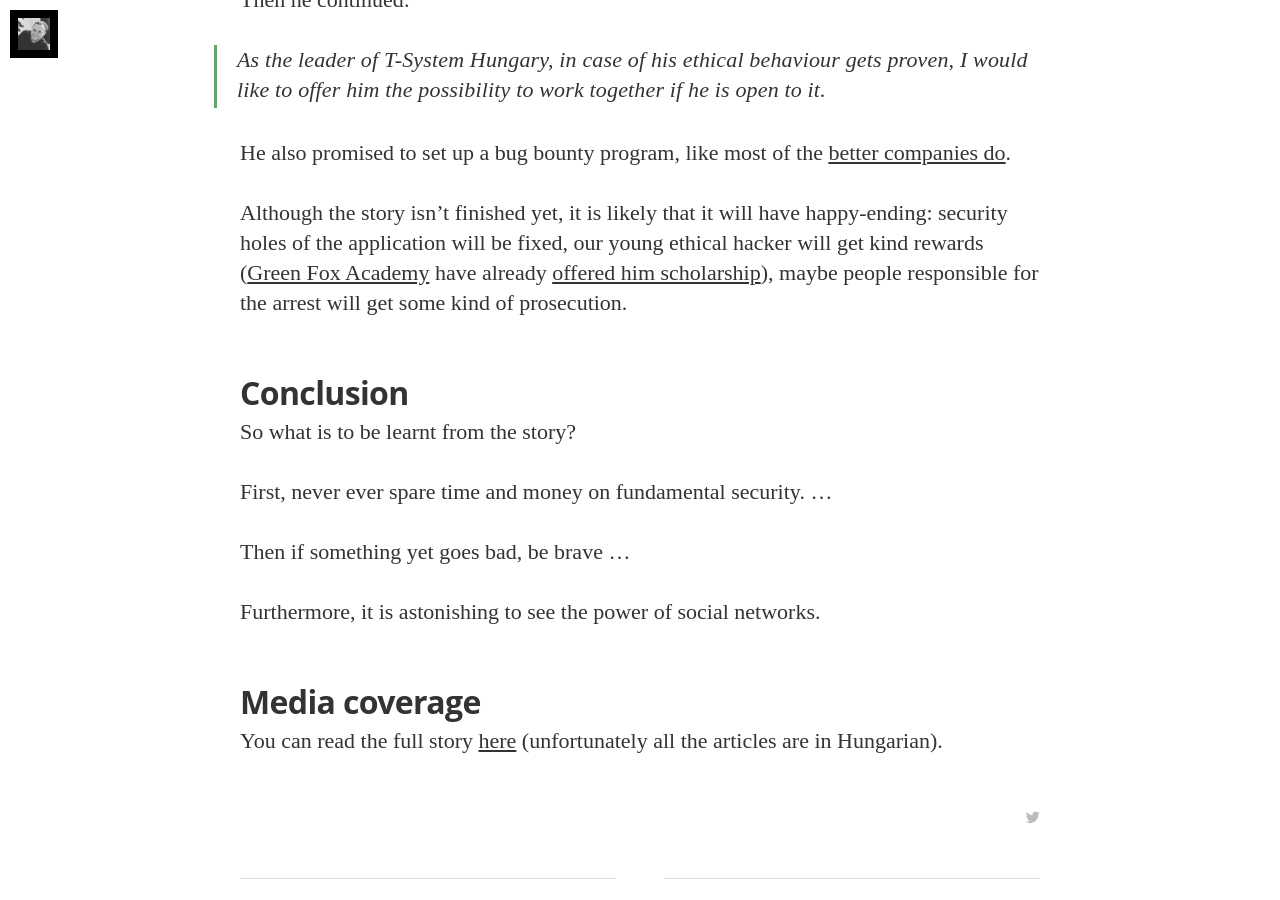
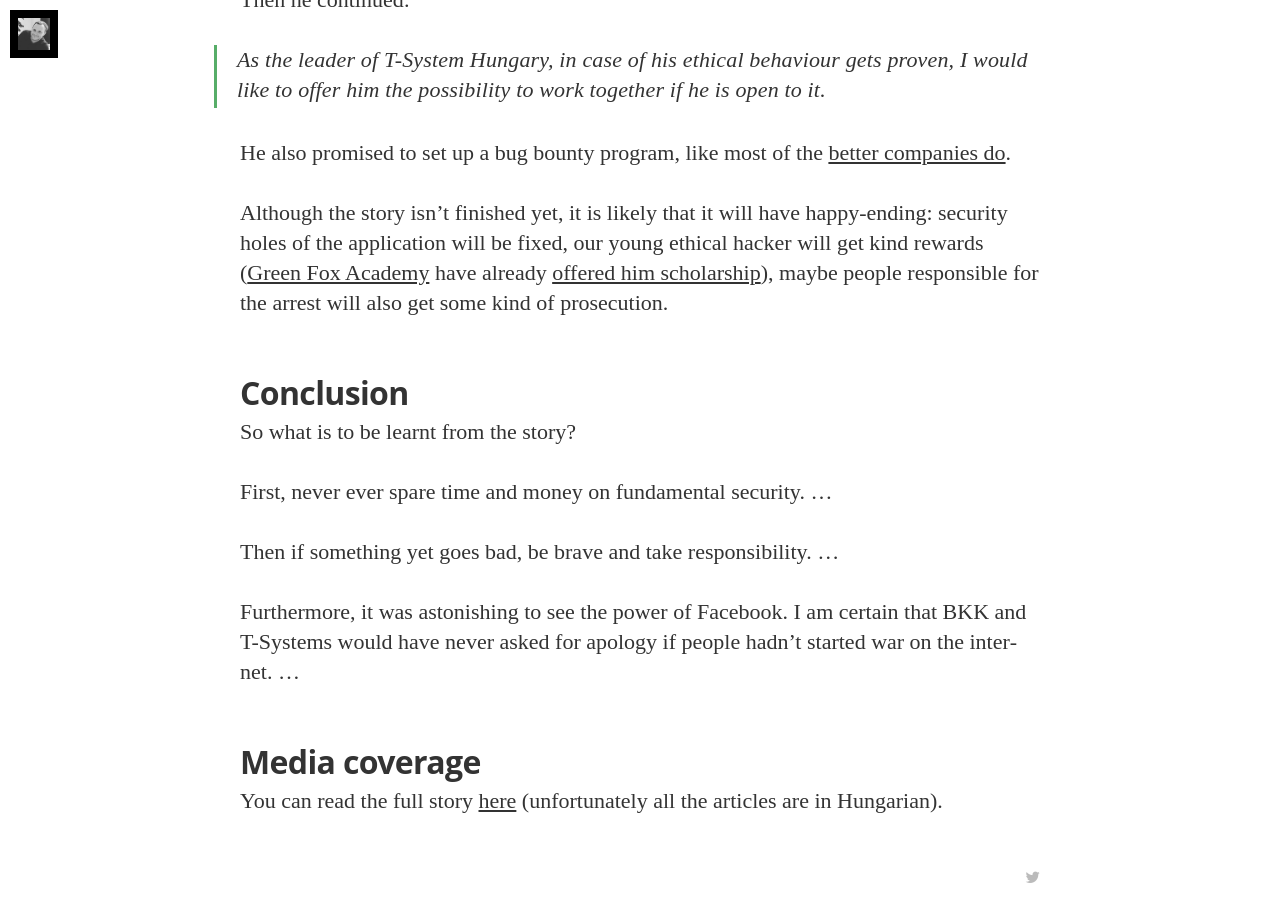
Before and after one commit to kocsismate/kocsismate.github.io, a Jekyll site: the page built from _posts/2017-07-23-18-year-old-ethical-hacker-got-arrested-in-hungary.md, in a window 1280 px wide and 900 px high, scrolled down 7748 px. Built offline with Jekyll 4.4.1, drawn with Linux system fonts in a browser that asks for light colours; nearby versions of some CDN libraries; some web fonts are replaced; comment, search, counter and statistics services are not loaded.

Commit message:
Added some text to conclusion

```diff
--- a/_posts/2017-07-23-18-year-old-ethical-hacker-got-arrested-in-hungary.md
+++ b/_posts/2017-07-23-18-year-old-ethical-hacker-got-arrested-in-hungary.md
@@ -126,7 +126,8 @@
 
 Although the story isn't finished yet, it is likely that it will have happy-ending: security holes of the application
 will be fixed, our young ethical hacker will get kind rewards ([Green Fox Academy][greenfox-website] have already
-[offered him scholarship][greenfox-facebook]), maybe people responsible for the arrest will get some kind of prosecution.
+[offered him scholarship][greenfox-facebook]), maybe people responsible for the arrest will also get some kind of
+prosecution.
 
 ## Conclusion
 
@@ -134,9 +135,10 @@
 
 First, never ever spare time and money on fundamental security. ...
 
-Then if something yet goes bad, be brave ...
+Then if something yet goes bad, be brave and take responsibility. ...
 
-Furthermore, it is astonishing to see the power of social networks.
+Furthermore, it was astonishing to see the power of Facebook. I am certain that BKK and T-Systems would have never asked
+for apology if people hadn't started war on the internet. ...
 
 ## Media coverage
 
```
